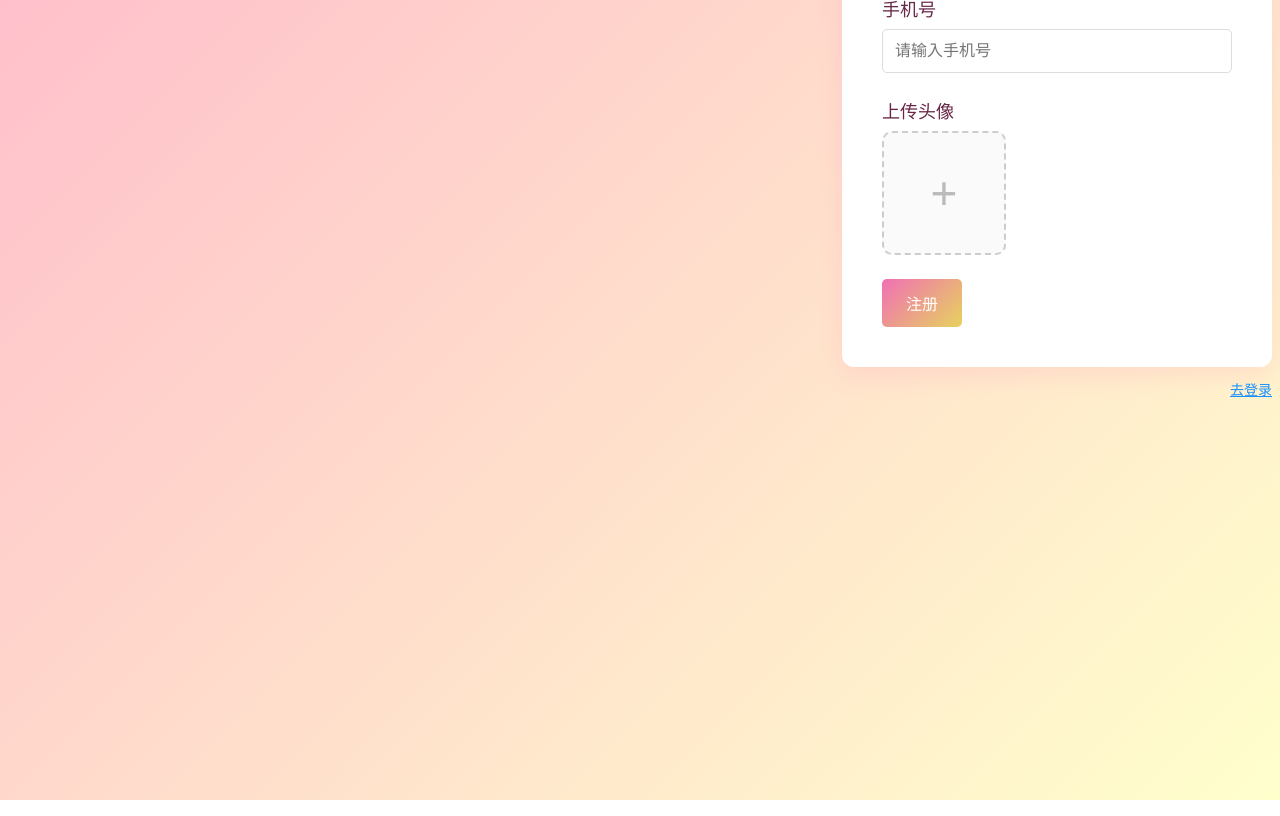
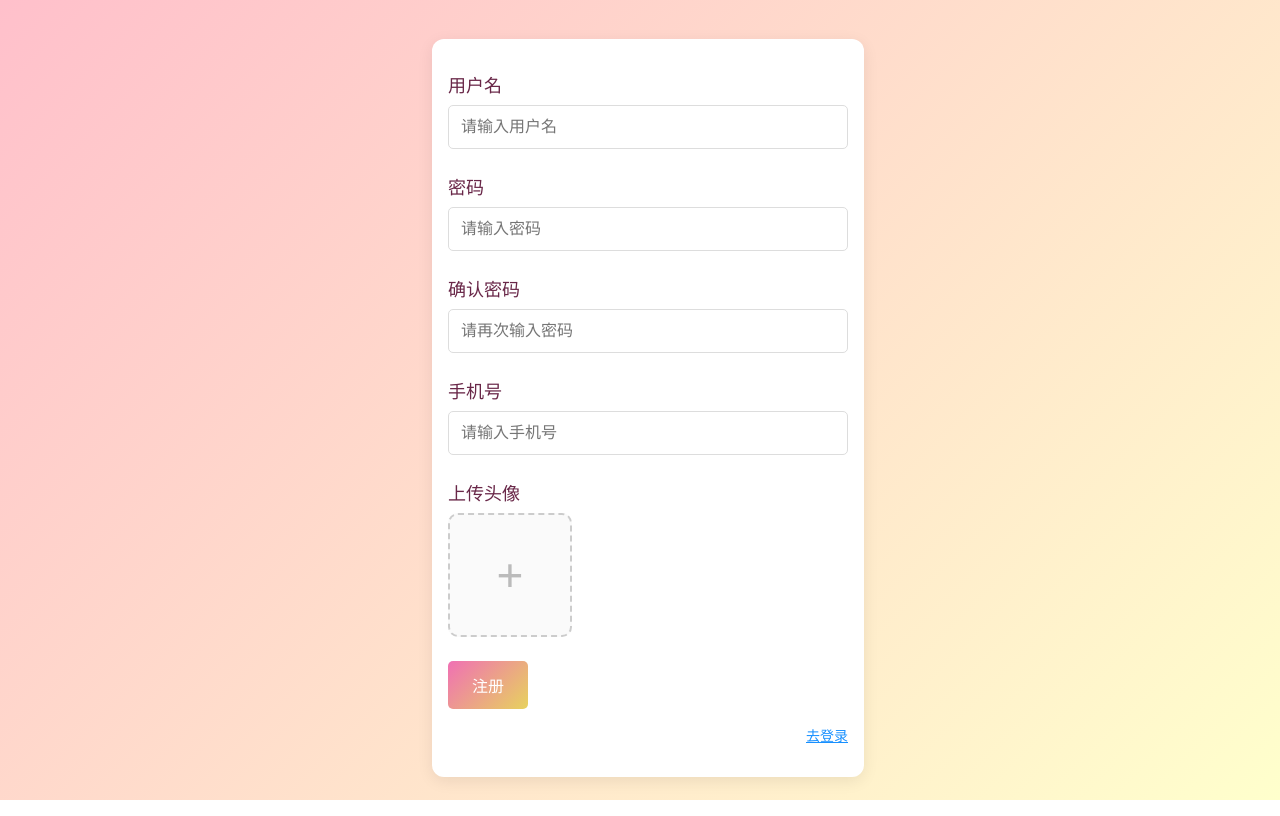
Before and after one commit to vaniet/Webui, a React (Vite) app: page /register in a window 1280 px wide. Built offline with nearby package versions, Linux system fonts and the light colour scheme; the HTML template or start-up script is replaced by a standard one.

Commit message:
美化外观：主界面/详情页/登陆注册

```diff
--- a/src/component/LoginForm.jsx
+++ b/src/component/LoginForm.jsx
@@ -42,10 +42,8 @@ const LoginForm = () => {
       if (data.code === 200) {
         setMsgType('success');
         setMsg(`登陆成功，${data.data.user.username}`);
-        // 保存token和用户id到localStorage
         localStorage.setItem('token', data.data.token);
         localStorage.setItem('userId', data.data.user.userId);
-        // 登录成功后跳转到主页面
         setTimeout(() => {
           setMsg('');
           navigate('/mainpage', { replace: true });
@@ -65,7 +63,8 @@ const LoginForm = () => {
   return (
     <>
       <TopMessage message={msg} type={msgType} onClose={() => setMsg('')} />
-      <form className="form-container" onSubmit={handleSubmit} style={{ position: 'relative' }}>
+      <div className="main-container">
+        <form onSubmit={handleSubmit} style={{ width: '100%' }}>
           <div className="form-group">
             <label>用户名</label>
             <input
@@ -89,7 +88,7 @@ const LoginForm = () => {
             />
           </div>
           <button type="submit" className="button" disabled={loading}>{loading ? '登录中...' : '登录'}</button>
-        <div style={{ position: 'absolute', right: 0, bottom: -32 }}>
+          <div style={{ textAlign: 'right', marginTop: 16 }}>
             <span
               style={{ color: '#1890ff', textDecoration: 'underline', cursor: 'pointer', fontSize: 14 }}
               onClick={() => navigate('/register')}
@@ -98,6 +97,7 @@ const LoginForm = () => {
             </span>
           </div>
         </form>
+      </div>
     </>
   );
 };
--- a/src/component/RegisterForm.jsx
+++ b/src/component/RegisterForm.jsx
@@ -119,7 +119,8 @@ const RegisterForm = () => {
   };
 
   return (
-    <form className="form-container" onSubmit={handleSubmit} style={{ position: 'relative' }}>
+    <div className="main-container">
+      <form onSubmit={handleSubmit} style={{ width: '100%' }}>
         {/* 用户名 */}
         <div className="form-group">
           <label>用户名</label>
@@ -174,7 +175,7 @@ const RegisterForm = () => {
         {success && <div style={{ color: 'green', fontSize: 14, marginTop: 8 }}>{success}</div>}
 
         <button type="submit" className="button" disabled={loading || Object.values(errors).some(Boolean)}>{loading ? '注册中...' : '注册'}</button>
-      <div style={{ position: 'absolute', right: 0, bottom: -32 }}>
+        <div style={{ textAlign: 'right', marginTop: 16 }}>
           <span
             style={{ color: '#1890ff', textDecoration: 'underline', cursor: 'pointer', fontSize: 14 }}
             onClick={() => navigate('/login')}
@@ -183,6 +184,7 @@ const RegisterForm = () => {
           </span>
         </div>
       </form>
+    </div>
   );
 };
 
--- a/src/component/Series.jsx
+++ b/src/component/Series.jsx
@@ -51,7 +51,9 @@ export default function Series() {
     const imageUrl = `http://localhost:7001/${series.cover}`;
 
     return (
-        <div className="series-detail-container">
+        <>
+            <div className="fullscreen-gradient-bg" style={{ padding: '20px', height: 'auto', overflow: 'auto' }}>
+                <div style={{ maxWidth: '700px', margin: '0 auto', background: 'white', borderRadius: '12px', padding: '32px 16px', boxShadow: '0 4px 16px rgba(0,0,0,0.08)', marginBottom: '20px' }}>
                     {/* 系列头部信息 */}
                     <div className="series-header">
                         <div className="series-title">{series.name}</div>
@@ -99,5 +101,7 @@ export default function Series() {
                         </button>
                     </div>
                 </div>
+            </div>
+        </>
     );
 }
--- a/src/component/commonStyles.css
+++ b/src/component/commonStyles.css
@@ -379,23 +379,26 @@
 }
 
 .app-content {
+  min-height: 100vh;
+  width: 100vw;
+  display: flex;
+  justify-content: center;
+  /* 水平居中 */
+  align-items: center;
+  /* 垂直居中 */
   position: relative;
-  min-height: 100vh;
   z-index: 1;
-  display: flex;
-  flex-direction: column;
-  align-items: center;
-  width: 100%;
 }
 
 .main-container {
   max-width: 400px;
-  margin: 40px auto 0 auto;
-  padding: 32px 16px;
-  width: auto;
+  width: 100%;
   background: white;
   border-radius: 12px;
   box-shadow: 0 4px 16px rgba(0, 0, 0, 0.08);
+  padding: 32px 16px;
+  margin: 0;
+  /* 不需要auto，交给父容器flex居中 */
 }
 
 .main-page-container {
@@ -487,7 +490,6 @@
 .series-header {
   text-align: center;
   margin-bottom: 32px;
-  padding: 0 20px;
 }
 
 .series-title {
@@ -529,7 +531,6 @@
 
 .series-detail-section {
   margin-bottom: 40px;
-  padding: 0 20px;
 }
 
 .section-title {
@@ -567,15 +568,12 @@
 
 .series-styles-section {
   margin-bottom: 40px;
-  padding: 0 20px;
 }
 
 .series-styles-grid {
   display: grid;
   grid-template-columns: repeat(auto-fit, minmax(200px, 1fr));
   gap: 24px;
-  max-width: 800px;
-  margin: 0 auto;
 }
 
 .style-card {
@@ -651,7 +649,6 @@
 .series-action-section {
   text-align: center;
   margin-bottom: 40px;
-  padding: 0 20px;
 }
 
 .draw-button {
```
Lines whose indentation alone changed are shown as unchanged.
